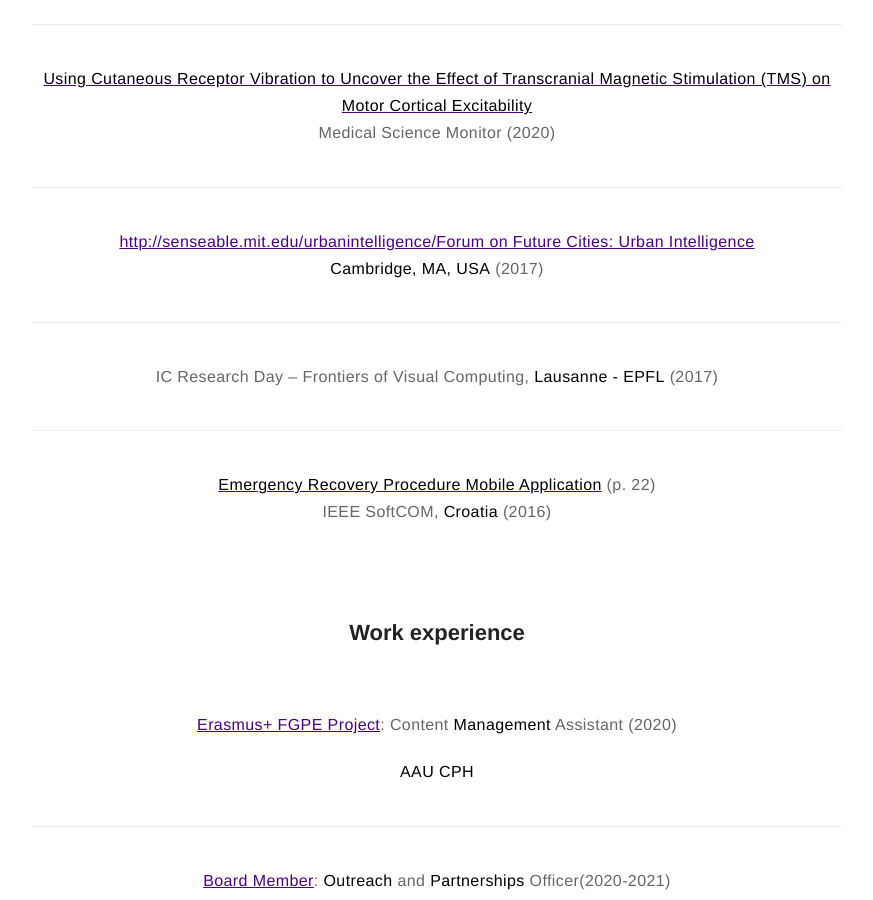
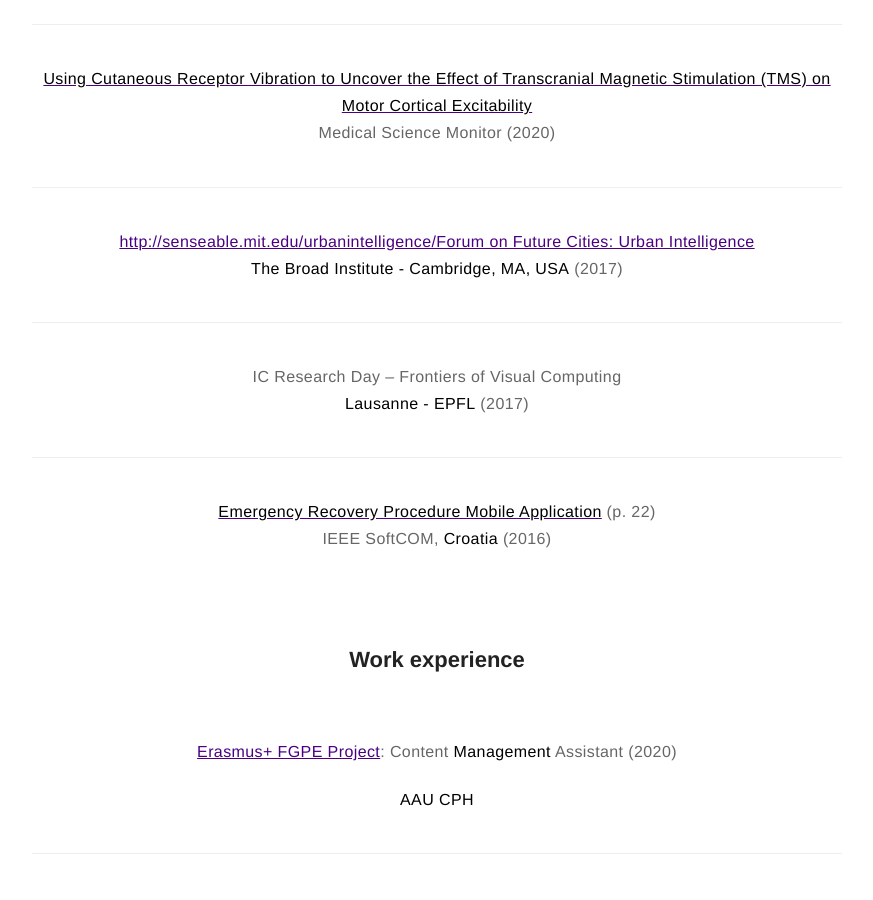
Before and after one commit to dljubenk/dljubenk.github.io, a Jekyll site: the page built from about.md, in a window 1280 px wide and 900 px high, scrolled down 1151 px. Shown: the whole window, without its empty margins (203-1076 px from the left). Built offline with Jekyll 4.4.1, drawn with Linux system fonts in a browser that asks for light colours.

Commit message:
Update about.md

```diff
--- a/about.md
+++ b/about.md
@@ -17,9 +17,9 @@ layout: page
 ---
 <p align="center"><a href="https://www.medscimonit.com/abstract/index/idArt/923166"><strong>Using Cutaneous Receptor Vibration to Uncover the Effect of Transcranial Magnetic Stimulation (TMS) on Motor Cortical Excitability</strong></a><br />Medical Science Monitor (2020)</p>
 ---
-<p align="center"><a href="https://ieeexplore.ieee.org/abstract/document/9111707">http://senseable.mit.edu/urbanintelligence/Forum on Future Cities: Urban Intelligence</a><br /><strong>Cambridge, MA, USA</strong> (2017)</p>
+<p align="center"><a href="https://ieeexplore.ieee.org/abstract/document/9111707">http://senseable.mit.edu/urbanintelligence/Forum on Future Cities: Urban Intelligence</a><br /><strong>The Broad Institute - Cambridge, MA, USA</strong> (2017)</p>
 ---
-<p align="center">IC Research Day – Frontiers of Visual Computing, <strong>Lausanne - EPFL</strong> (2017)</p>
+<p align="center">IC Research Day – Frontiers of Visual Computing<br /><strong>Lausanne - EPFL</strong> (2017)</p>
 ---
 <p align="center"><a href="http://marjan.fesb.hr/SoftCOM/2016/files/apk/final_program_2016.pdf"><strong>Emergency Recovery Procedure Mobile Application</strong></a> (p. 22)<br /> IEEE SoftCOM, <strong>Croatia</strong> (2016)</p>
 
```
